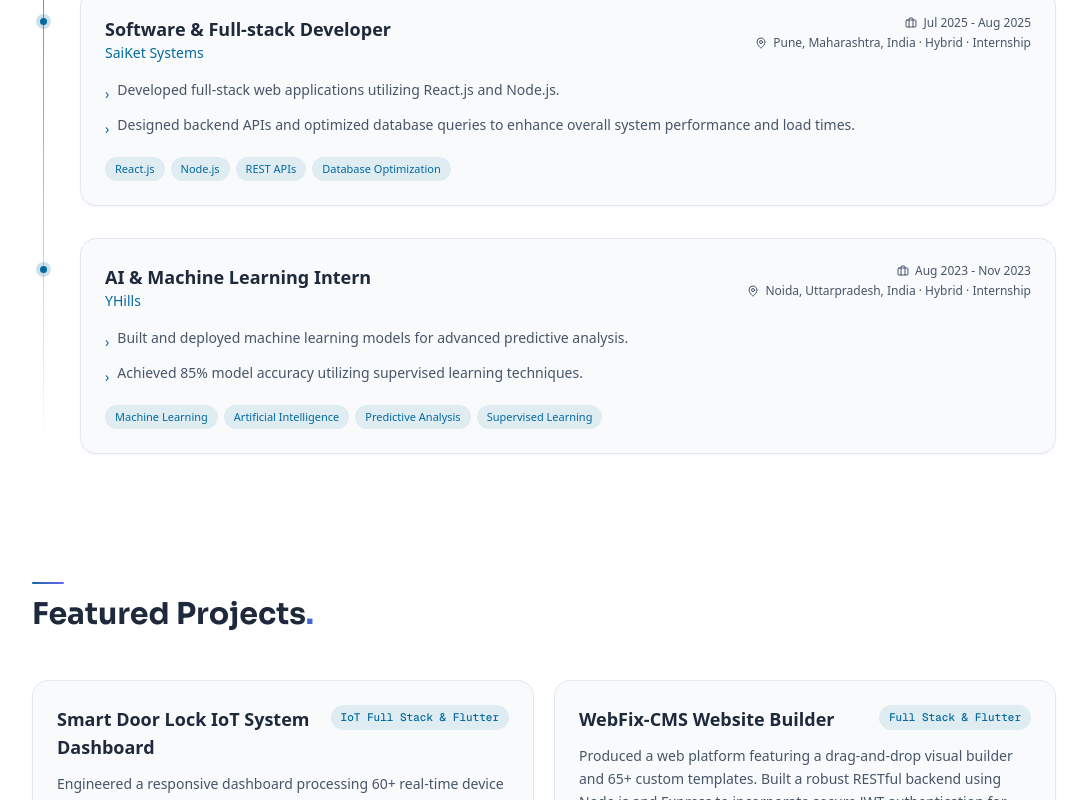
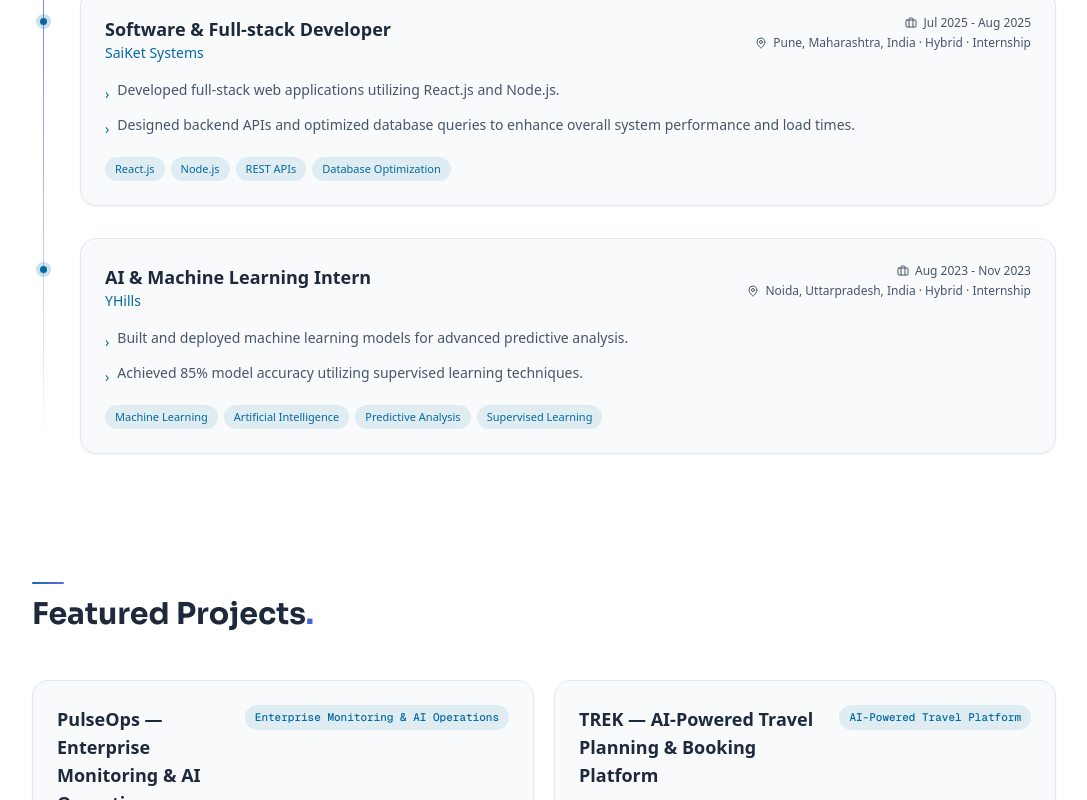
Before and after one commit to siddharth9238/siddharthsingh-main, a Next.js app: page / in a window 1280 px wide. Shown: the part 2000-2800 px from the top of the page, without its empty margins (96-1183 px from the left). Built offline with nearby package versions, Linux system fonts and the light colour scheme.

Commit message:
Update portfolio content

```diff
--- a/src/data/portfolio.ts
+++ b/src/data/portfolio.ts
@@ -319,11 +319,18 @@ export interface Project {
 
 export const projectsData: Project[] = [
   {
-    title: "Smart Door Lock IoT System Dashboard",
+    title: "PulseOps — Enterprise Monitoring & AI Operations Platform (Built on Grafana)",
     description:
-      "Engineered a responsive dashboard processing 60+ real-time device metrics per minute. Constructed an MVC Node.js backend, achieving a 75% reduction in hardware latency with ESP32-CAM and applying OOJS for biometric MFA.",
-    tech: ["Node.js", "Express", "React", "JavaScript", "Arduino", "Tailwind CSS"],
-    context: "IoT Full Stack & Flutter",
+      "Architected a high-performance enterprise observability platform utilizing React.js, TypeScript, and Redux Toolkit, integrating Prometheus time-series data to deliver real-time, AI-enhanced telemetry dashboards. Engineered scalable, concurrent Go microservices encompassing secure RESTful APIs, implementing robust Role-Based Access Control (RBAC), JWT authentication, and automated alert orchestration, while integrating AI-driven incident analysis and automated PDF reporting pipelines, leveraging SQLite for highly optimized, ACID-compliant state management and persistent data storage. Containerized the full-stack infrastructure utilizing Docker, establishing isolated environments to streamline CI/CD pipelines and ensure seamless deployment of monitoring agents and Grafana visualizations.",
+    tech: ["Go", "React.js", "TypeScript", "Redux Toolkit", "Grafana", "Prometheus", "SQLite", "Docker", "REST APIs"],
+    context: "Enterprise Monitoring & AI Operations",
+  },
+  {
+    title: "TREK — AI-Powered Travel Planning & Booking Platform",
+    description:
+      "Architected a secure, full-stack SPA using Vite, React.js, and TypeScript, backed by an Express.js RESTful API (MVC architecture) that features robust middleware pipelines, JWT-based authentication, and granular RBAC to secure complex user booking workflows. Orchestrated asynchronous third-party API integrations—including the Gemini API, Google Maps, and live Aviation data—to engineer dynamic, context-aware AI travel itinerary generation and real-time spatial visualizations. Engineered optimized SQLite relational schemas to efficiently process transactional booking records, and containerized the backend services and database environments using Docker to ensure cross-environment consistency and scalable deployment.",
+    tech: ["Vite", "React.js", "TypeScript", "Node.js", "Express.js", "SQLite", "JWT", "RBAC", "REST APIs", "Docker", "Gemini API"],
+    context: "AI-Powered Travel Platform",
   },
   {
     title: "WebFix-CMS Website Builder",
```
